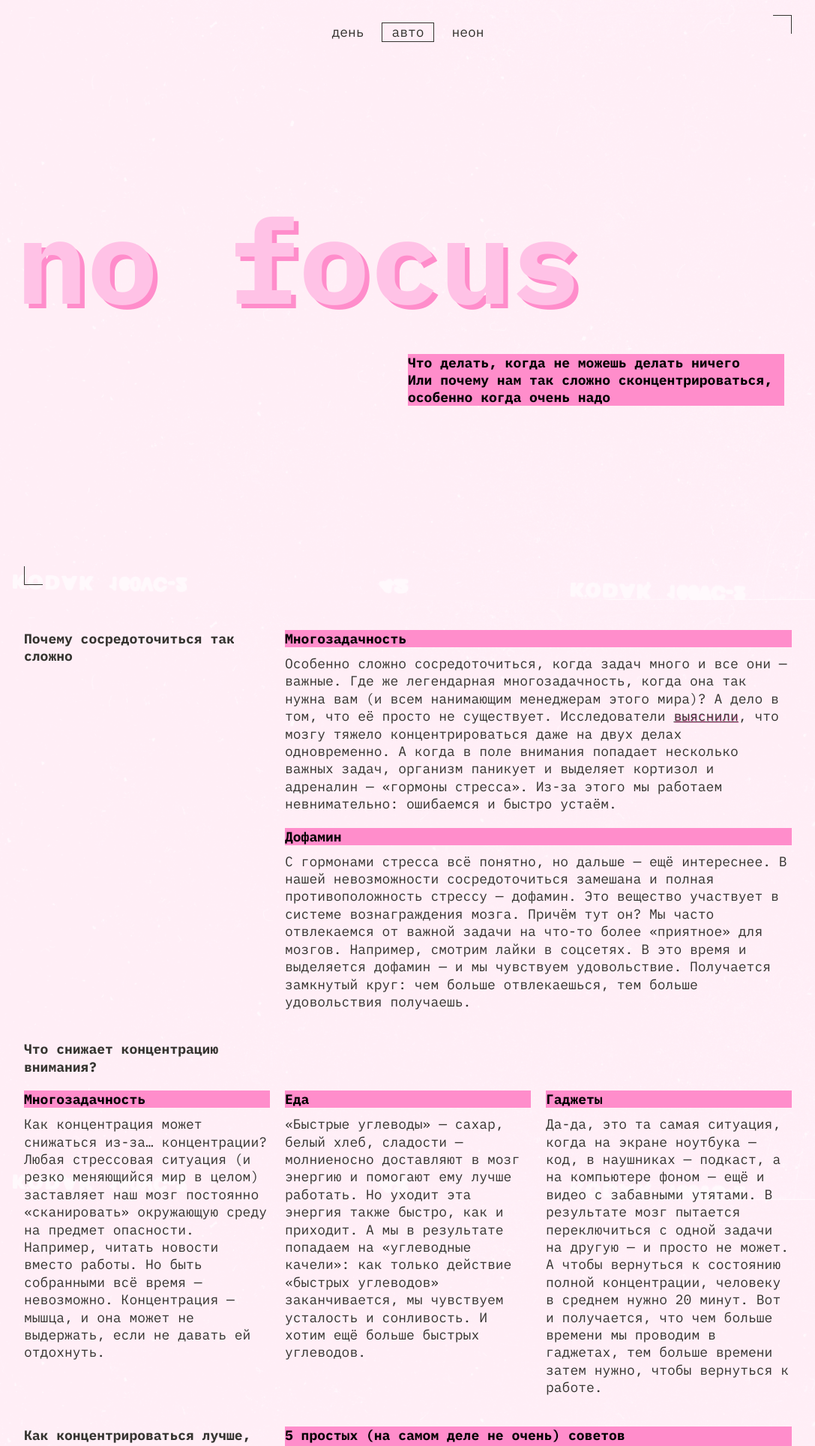
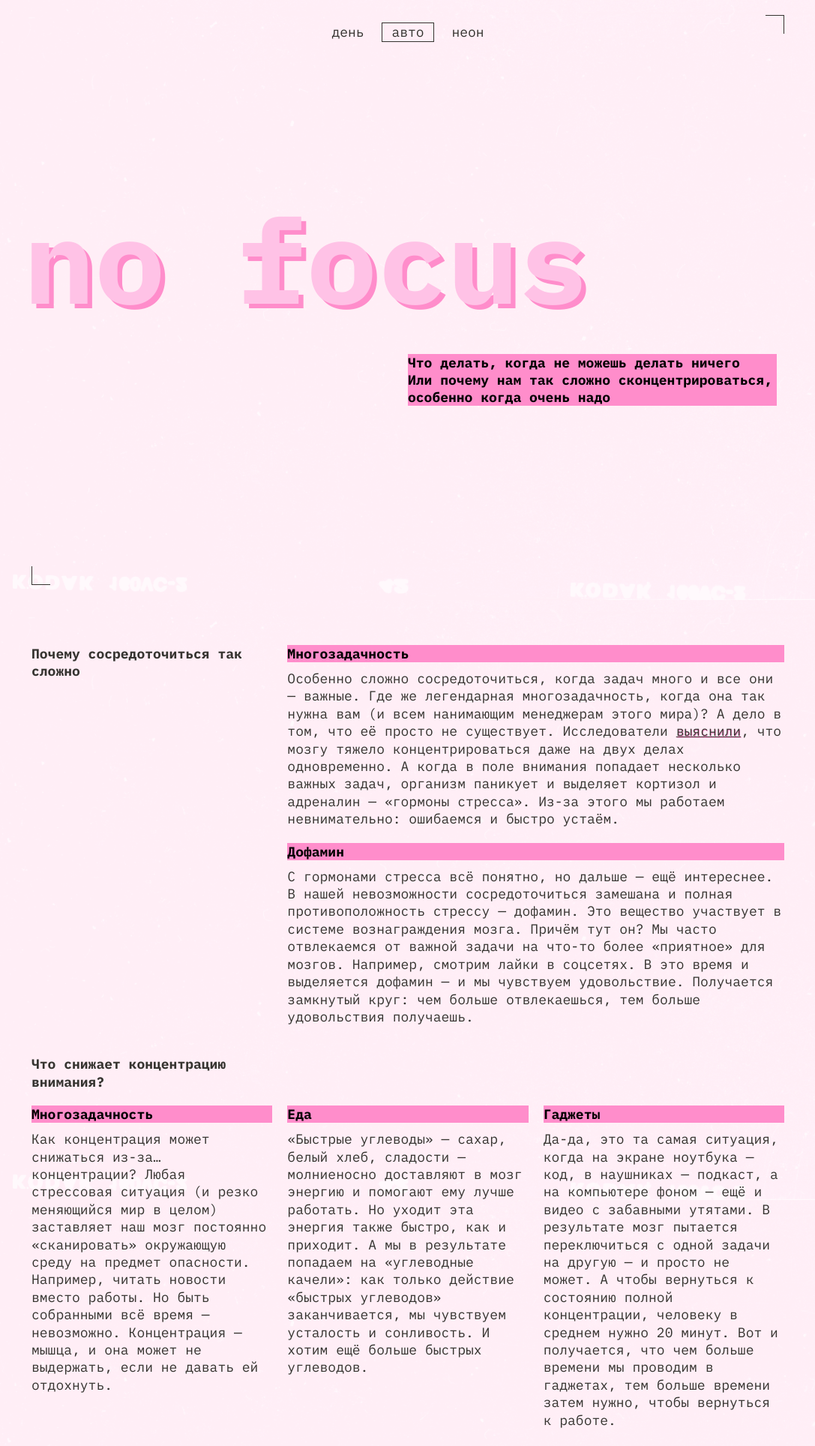
Before and after one commit to olga-proshkina/slozhno-sosredotochitsya-fd, a plain HTML site: page index.html in a window 1280 px wide. Shown: the top 1928 px of the page at 75% size, without its empty margins (96-1183 px from the left). Drawn offline with Linux system fonts and the light colour scheme.

Commit message:
fixed decorated-zone

```diff
--- a/styles/style.css
+++ b/styles/style.css
@@ -137,6 +137,9 @@ padding: 10px;
   pointer-events: none;
 }
 
+.content {
+  padding: 10px;
+}
 .section {
   margin-block-start: 10px;
 }
@@ -256,7 +259,7 @@ h4.title-decor {
   }
   .decorated-zone {
     height: calc(100vh - 40px);
-    width: min(calc(100vw - 40px), 1024px);
+    width: min(calc(100vw - 60px), 1004px);
     position: absolute;
 }
   .section {
```
